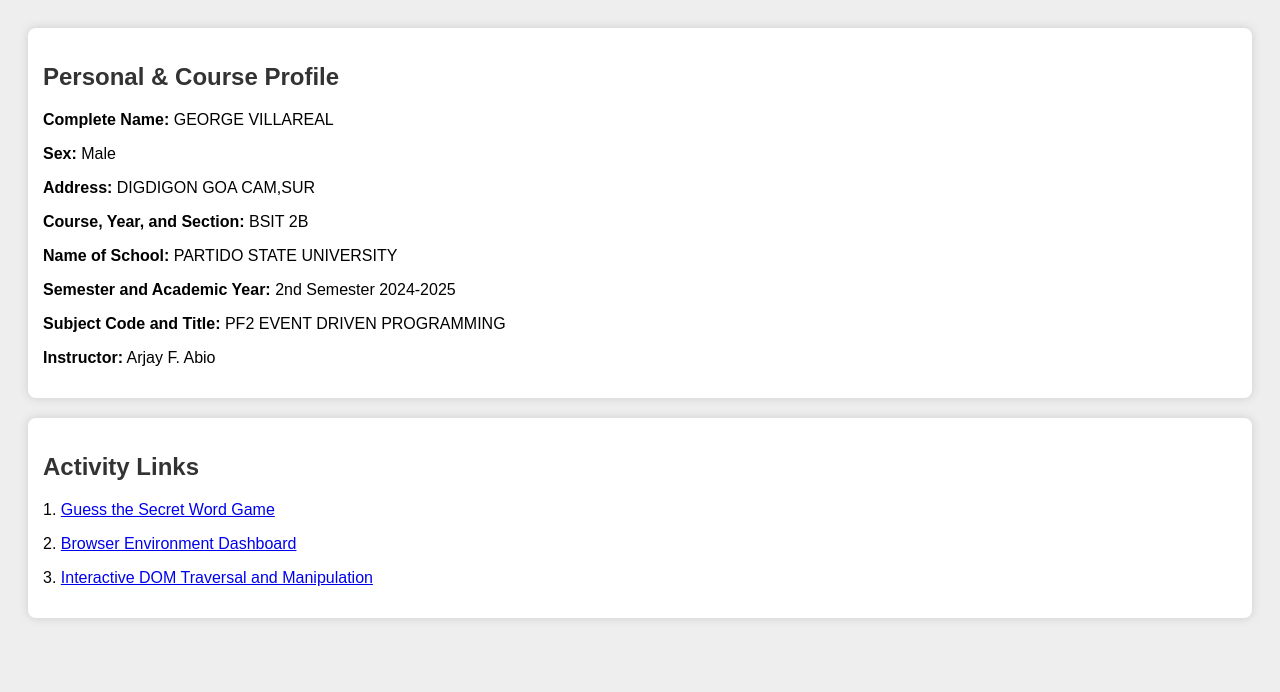
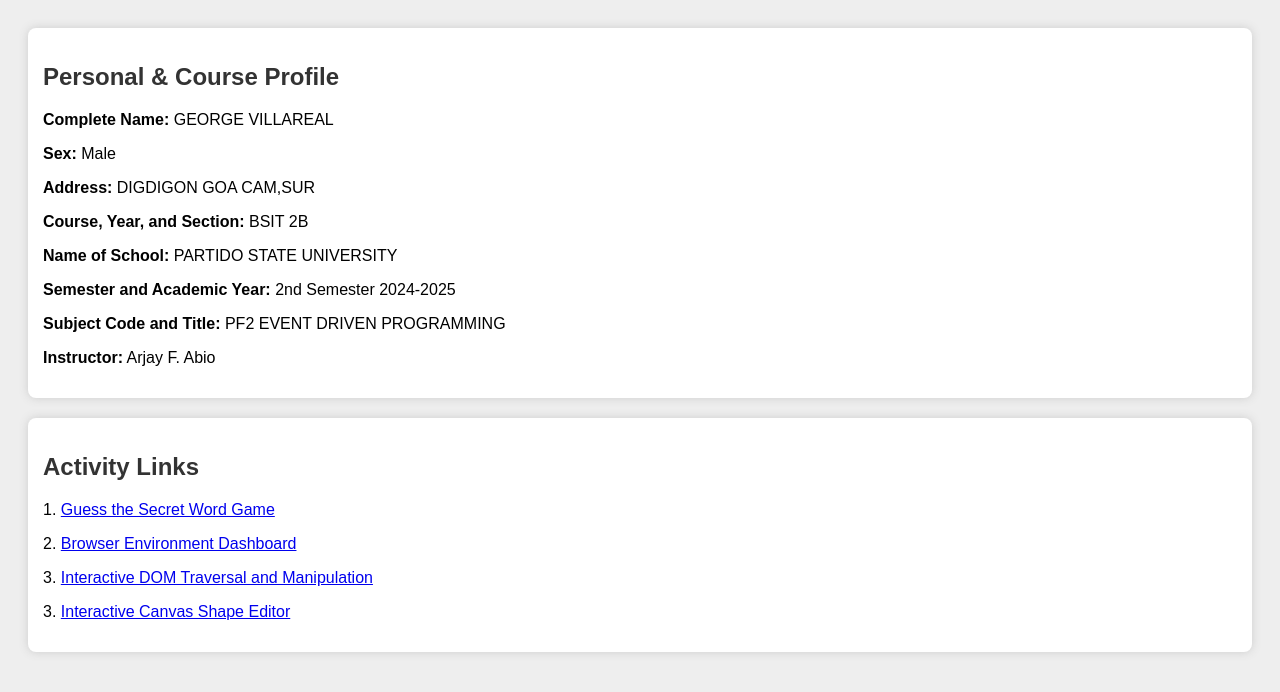
Before and after one commit to Gavv06008/Index, a plain HTML site: page Index.html in a window 1280 px wide. Drawn offline with Linux system fonts and the light colour scheme.

Commit message:
Index.html

```diff
--- a/Index.html
+++ b/Index.html
@@ -45,6 +45,8 @@
     <p>1. <a href="https://github.com/Gavv06008/VILLAREAL-GEORGE.git" target="_blank">Guess the Secret Word Game</a></p>
     <p>2. <a href="https://github.com/Gavv06008/Browser-Environment-Dashboard.git" target="_blank">Browser Environment Dashboard</a></p>
     <p>3. <a href="https://github.com/Gavv06008/Interactive-DOM-Traversal-and-Manipulation.git" target="_blank">Interactive DOM Traversal and Manipulation</a></p>
+    <p>3. <a href="https://github.com/Gavv06008/Interactive-Canvas-Shape-Editor.git" target="_blank">Interactive Canvas Shape Editor</a></p>
+
 </div>
 
 </body>
```
